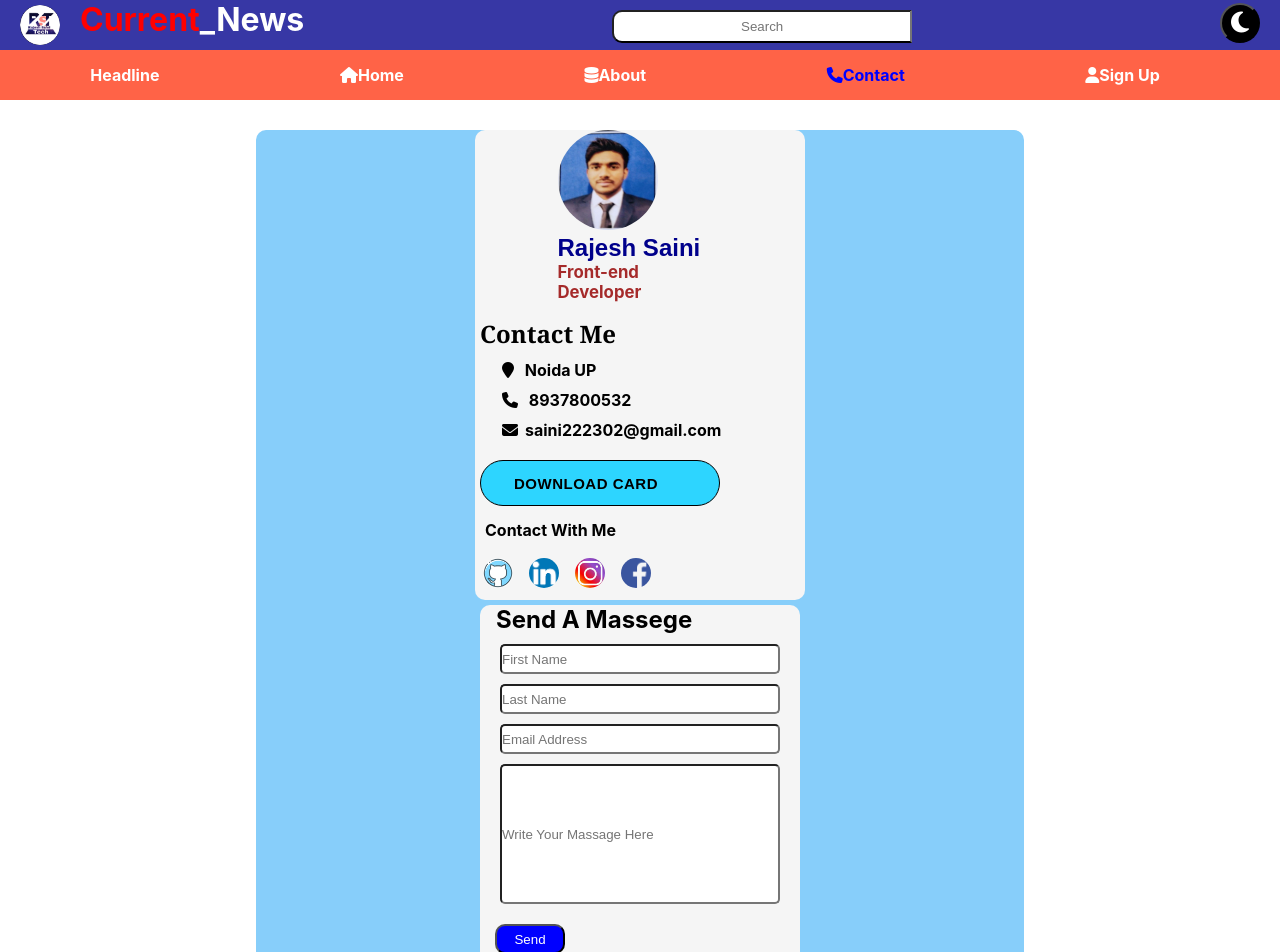
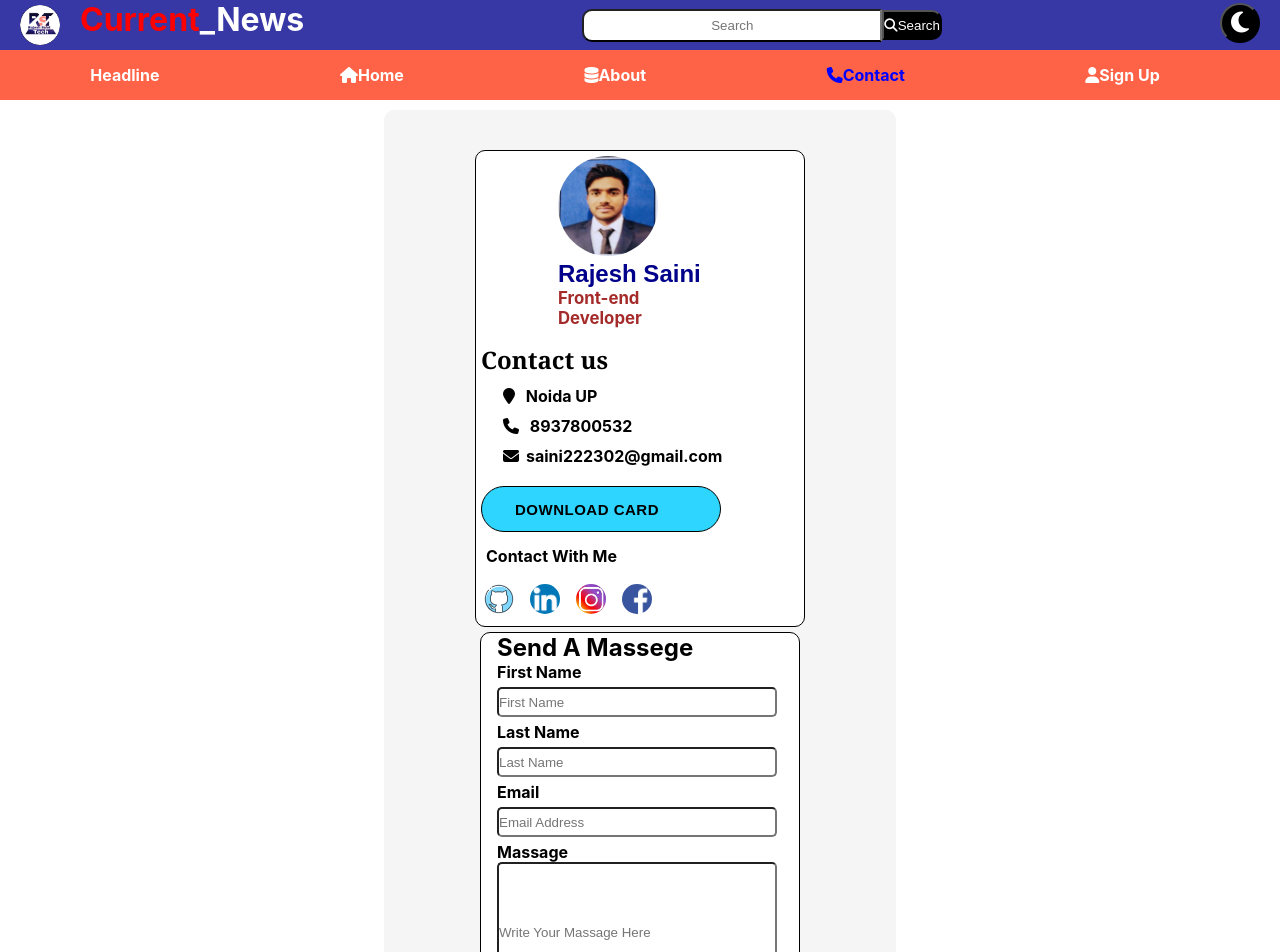
Before and after one commit to saini9485/CurrentNewsApp-React, a React (Create React App) app: page /Contact in a window 1280 px wide. Shown: the top 952 px of the page. Built offline with nearby package versions, Linux system fonts and the light colour scheme.

Commit message:
News App Contact Page

```diff
--- a/src/App.js
+++ b/src/App.js
@@ -6,7 +6,7 @@ import Contact from './components/CurrentNewsApp/Contact';
 import ErrorPage from './components/CurrentNewsApp/ErrorPage';
 import { Footer } from './components/CurrentNewsApp/Footer';
 import { Header } from './components/CurrentNewsApp/Header';
-// import { Headline } from './components/CurrentNewsApp/Headline';
+ import { Headline } from './components/CurrentNewsApp/Headline';
 import { Home } from './components/CurrentNewsApp/Home';
 import Login from './components/CurrentNewsApp/LoginForm/Login';
 
@@ -17,7 +17,7 @@ export function App() {
 
    <Header/>
    <Routes>
-    {/* <Route path="/" element={<Headline/>}/> */}
+    <Route path="/" element={<Headline/>}/>
     <Route path="/Home" element={ <Home/>}/>
     <Route path="/About" element={<About/>}/>
     <Route path="/Contact" element={<Contact/>}/>
--- a/src/components/CurrentNewsApp/About.css
+++ b/src/components/CurrentNewsApp/About.css
@@ -1,10 +1,11 @@
 .About_Card{
     border: 2px solid aqua;
     border-radius: 10px;
-    width: 90%;
-    height: 80%;
+    width: 60%;
+    height: fit-content;
     margin: auto;
-    background-color: rgb(186, 194, 190);
+    background-color: whitesmoke;
+    margin-top: 10px;
 }
 .Top_heading{
     font-family: "Trirong", serif;
@@ -25,9 +26,10 @@
     font-size: medium;
 }
 .image {
-    width: 20rem;
-    height: 20rem;
-    border-radius: 10%;
+    width: 10rem;
+    height: 10rem;
+    border-radius: 5rem;
+    margin: auto;
 }
 
 .introduction_and_details {
--- a/src/components/CurrentNewsApp/About.jsx
+++ b/src/components/CurrentNewsApp/About.jsx
@@ -4,6 +4,9 @@ export function About() {
   return (
     <div className="About_Card">
       <h1 class="Top_heading">ABOUT ME</h1>
+      <div class="image">
+          <img class="image" src="photo.jpeg" alt="" />
+        </div>
       <h1 className="About_Name">Rajesh Saini</h1>
       <div class="introduction_and_details">
         <div class="details">
@@ -21,7 +24,7 @@ export function About() {
           </h2>
           <h2 className="About_Detailes_Left">
             Experience :{" "}
-            <span className="About_Detailes_Right">6 Months Aircampus BootCamp Font-End Development</span>
+            <span className="About_Detailes_Right">9 Months Aircampus BootCamp Font-End Development</span>
           </h2>
           <h2 className="About_Detailes_Left">
             Currently Working :{" "}
@@ -38,9 +41,6 @@ export function About() {
             MY Resume
           </a>
         </div>
-        <div class="image">
-          <img class="image" src="photo.jpeg" alt="" />
-        </div>
       </div>
       <div className="About_Career_Card">
       <h2 className="About_Me_Heading">Career Oriented</h2>
--- a/src/components/CurrentNewsApp/Contact.css
+++ b/src/components/CurrentNewsApp/Contact.css
@@ -1,11 +1,14 @@
 
 .Contact_Main_Container{
   /* display: flex; */
-  background-color: lightskyblue;
-  width: 60%;
+  background-color: whitesmoke;
+  width: 40%;
   height: fit-content;
   margin: auto;
   border-radius: 10px;
+  padding: 10px;
+  margin-top: 10px;
+  /* border: 1px solid black; */
 }
 .Contact_Profile_Image img{
   height: 100px;
@@ -13,6 +16,7 @@
   border-radius: 50px;
 }
 .Contact_Profile_Image{
+  margin-top: 5px;
   display: block;
   margin-right: auto;
   margin-left: auto;
@@ -31,9 +35,10 @@
   margin: auto;
   height: fit-content;
   width: 330px;
-  background-color: whitesmoke;
+  background-color: white;
   margin-top: 30px;
   border-radius: 10px;
+  border: 1px solid black;
 }
 .Contact_Text{
   margin-top: 15px;
@@ -105,9 +110,15 @@ margin: 7px;
   margin: 10px;
   margin: auto;
   margin-bottom: 10px;
-  background-color: whitesmoke;
+  background-color: white;
   border-radius: 10px;
   margin-top: 5px;
+  border: 1px solid black;
+}
+.Contact_Form_Lable{
+  font-weight: bolder;
+  margin-left: 16px;
+
 }
 .Sent_A_Massege{
   margin-left: 16px;
@@ -118,18 +129,16 @@ margin: 7px;
   margin: 5px;
   border-radius: 5px;
   text-align: start;
+  margin-left: 16px;
 
 }
 
-input[type="text"] {
-  display: block;
-  margin : 10px auto;
-}
 
 .Contact_Input_Massage_Box{
   height: 140px;
   width: 280px;
   border-radius: 5px;
+  margin-left: 16px;
 }
 
 .Contact_Form_Send_Btn{
--- a/src/components/CurrentNewsApp/Contact.jsx
+++ b/src/components/CurrentNewsApp/Contact.jsx
@@ -15,7 +15,7 @@ export default function Contact() {
         <h2 className="Rajesh">Rajesh Saini</h2>
         <h4 className="Front-end">Front-end Developer</h4>
       </div>
-       <h2 className="Contact_Text">Contact Me</h2>
+       <h2 className="Contact_Text">Contact us</h2>
         <div className="Contact_Icons">
           <h4>
             <span className="Contact_Address_Icons"><i class="fa fa-map-marker" aria-hidden="true"></i></span> Noida UP
@@ -51,21 +51,25 @@ export default function Contact() {
       <div className="Contact_Form">
         <div>
           <h2 className="Sent_A_Massege">Send A Massege </h2>
+          <label className="Contact_Form_Lable">First Name</label>
           <input
             type="text"
             placeholder="First Name"
             className="Contact_Input_Box"
           ></input>
+          <label className="Contact_Form_Lable">Last Name</label>
           <input
             type="text"
             placeholder="Last Name"
             className="Contact_Input_Box"
           ></input>
+          <label className="Contact_Form_Lable">Email</label>
           <input
             type="text"
             placeholder="Email Address"
             className="Contact_Input_Box"
           ></input>
+          <label className="Contact_Form_Lable">Massage</label>
           <input
             type="text"
             placeholder="Write Your Massage Here "
--- a/src/components/CurrentNewsApp/Headline.css
+++ b/src/components/CurrentNewsApp/Headline.css
@@ -1,5 +1,5 @@
 .News-text{
-  color: red;
+  color:black;
   font-family: Georgia, 'Times New Roman', Times, serif;
   margin-bottom: 5px;
 
@@ -49,7 +49,7 @@
   border-bottom: 2px solid black;
   /* overflow: scroll; */
   border: 1px solid rgb(7, 7, 7);
-  background-color: wheat;
+  background-color: whitesmoke;
 
 }
 .fa-spin{
@@ -188,7 +188,7 @@ margin-left: 17px;
   border-top: none;
   border-left: none;
   border-right: none;
-  background-color: wheat;
+  background-color: whitesmoke;
 
 }
 .News_Delete_Btn{
--- a/src/components/CurrentNewsApp/LoginForm/Login.css
+++ b/src/components/CurrentNewsApp/LoginForm/Login.css
@@ -10,15 +10,15 @@
   .Home-Container,
   .Sign-container {
     margin-top: 10px;
-    width: 450px;
+    width: 400px;
     height: 360px;
     text-align: center;
     margin: auto;
     /* width: 50%; */
-    border: 3px solid green;
+    border: 2px solid black;
     padding: 10px;
     border-radius: 8px;
-    background-color: white;
+    background-color: whitesmoke;
   }
   .SignUpPageProfile img{
     margin-top: 2px;
```
